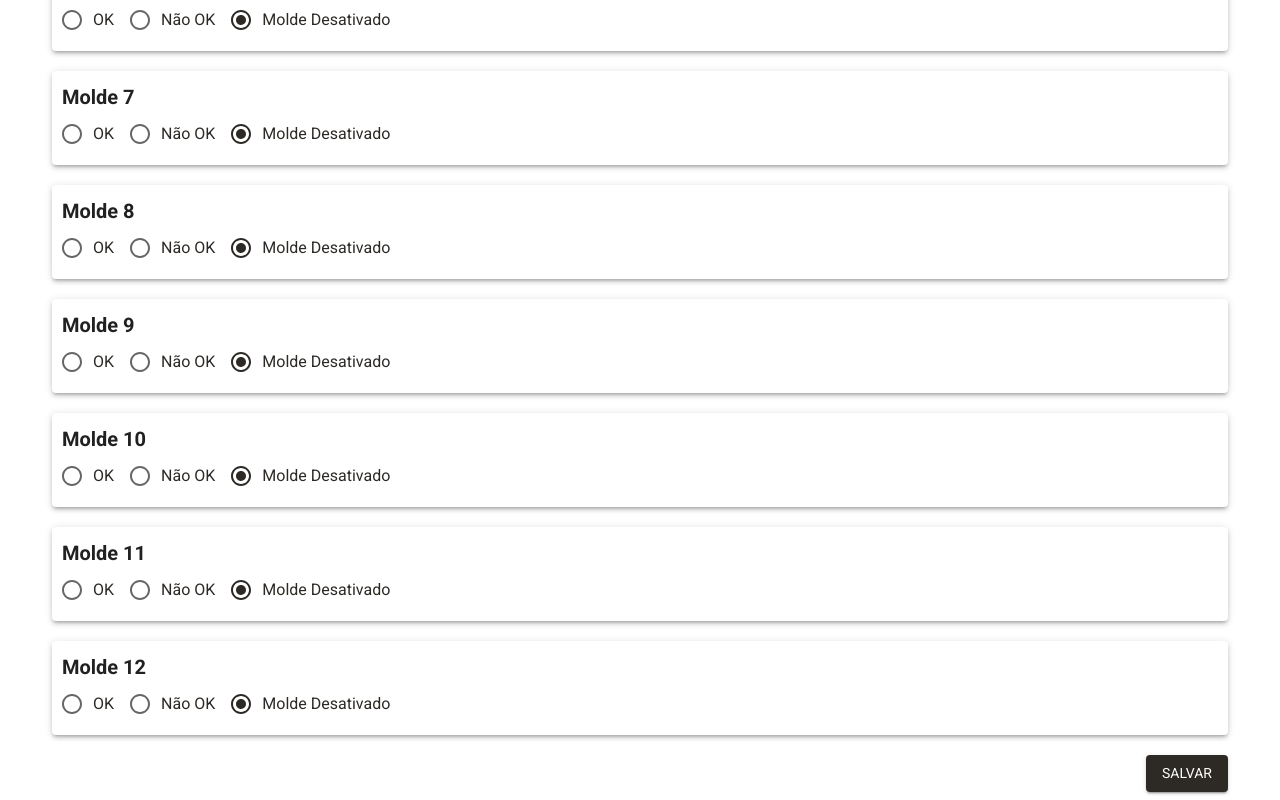
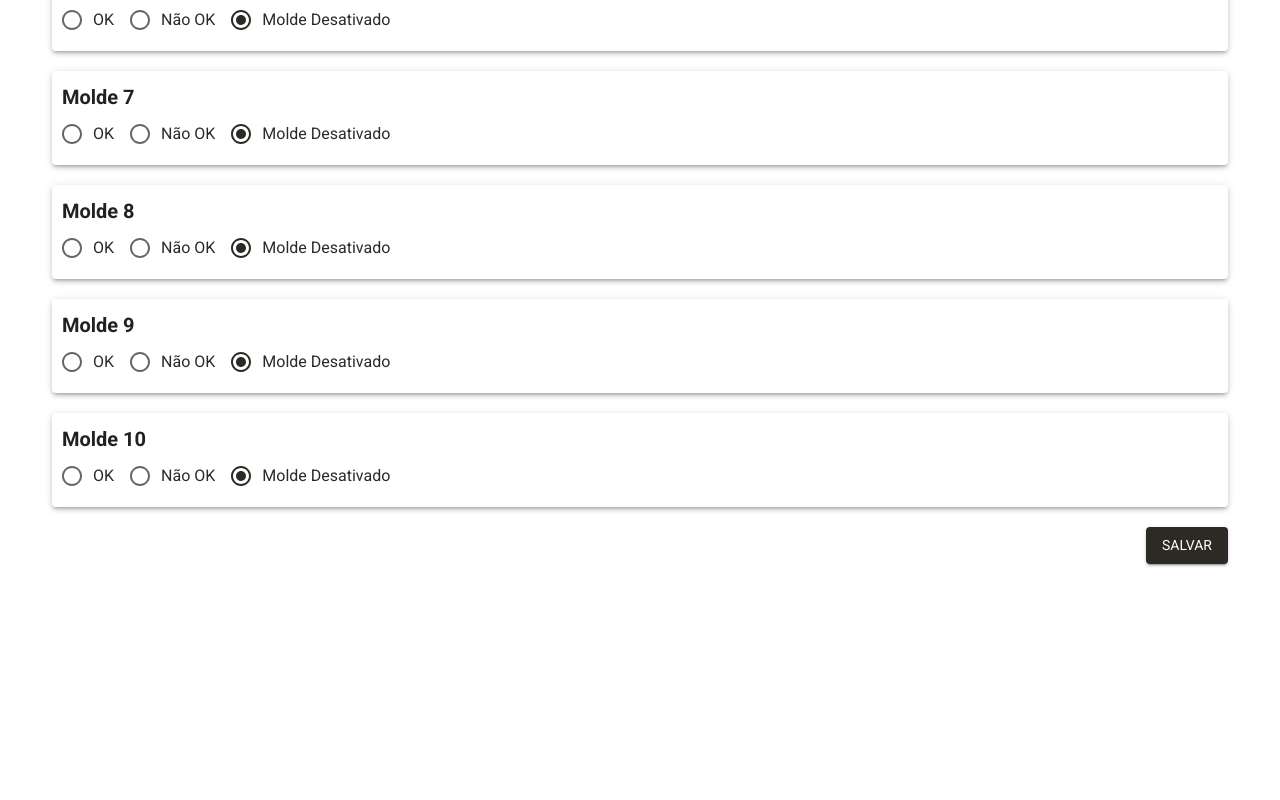
Before and after one commit to MateusMessias/Projeto_PTPs_Visuais, a React (Create React App) app in the folder ptps/: page / in a window 1280 px wide. Shown: the part 903-1703 px from the top of the page. After the commit the page ends 1475 px from the top, so only its background shows below. Built offline with nearby package versions, Linux system fonts and the light colour scheme.

Commit message:
Atualização 561

```diff
--- a/ptps/src/App.jsx
+++ b/ptps/src/App.jsx
@@ -217,39 +217,6 @@ function App() {
                                                 <FormControlLabel {...register('molde10')} value="ok" control={<Radio />} label="OK" />
                                                 <FormControlLabel {...register('molde10')} value="não OK" control={<Radio />} label="Não OK" />
                                                 <FormControlLabel {...register('molde10')} value="0" control={<Radio />} label="Molde Desativado" />
-                                            </RadioGroup>
-                                        </Paper>
-                                    </Box>
-                                </Grid><Grid item xs={12}>
-                                    <Box mt={5}>
-                                        <Paper elevation={3} style={{ padding: '10px' }}>
-                                            <Typography variant="h6" style={{ fontWeight: 'bold' }}>Molde 11</Typography>
-                                            <RadioGroup
-                                                row
-                                                name="molde11"
-                                                defaultValue="0"
-
-                                            >
-                                                <FormControlLabel {...register('molde11')} value="ok" control={<Radio />} label="OK" />
-                                                <FormControlLabel {...register('molde11')} value="não OK" control={<Radio />} label="Não OK" />
-                                                <FormControlLabel {...register('molde11')} value="0" control={<Radio />} label="Molde Desativado" />
-                                            </RadioGroup>
-                                        </Paper>
-                                    </Box>
-                                </Grid>
-                                <Grid item xs={12}>
-                                    <Box mt={5}>
-                                        <Paper elevation={3} style={{ padding: '10px' }}>
-                                            <Typography variant="h6" style={{ fontWeight: 'bold' }}>Molde 12</Typography>
-                                            <RadioGroup
-                                                row
-                                                name="molde12"
-                                                defaultValue="0"
-
-                                            >
-                                                <FormControlLabel {...register('molde12')} value="ok" control={<Radio />} label="OK" />
-                                                <FormControlLabel {...register('molde12')} value="não OK" control={<Radio />} label="Não OK" />
-                                                <FormControlLabel {...register('molde12')} value="0" control={<Radio />} label="Molde Desativado" />
                                                 </RadioGroup>
                                                 </Paper>
                                             </Box>
```
Lines whose indentation alone changed are shown as unchanged.
